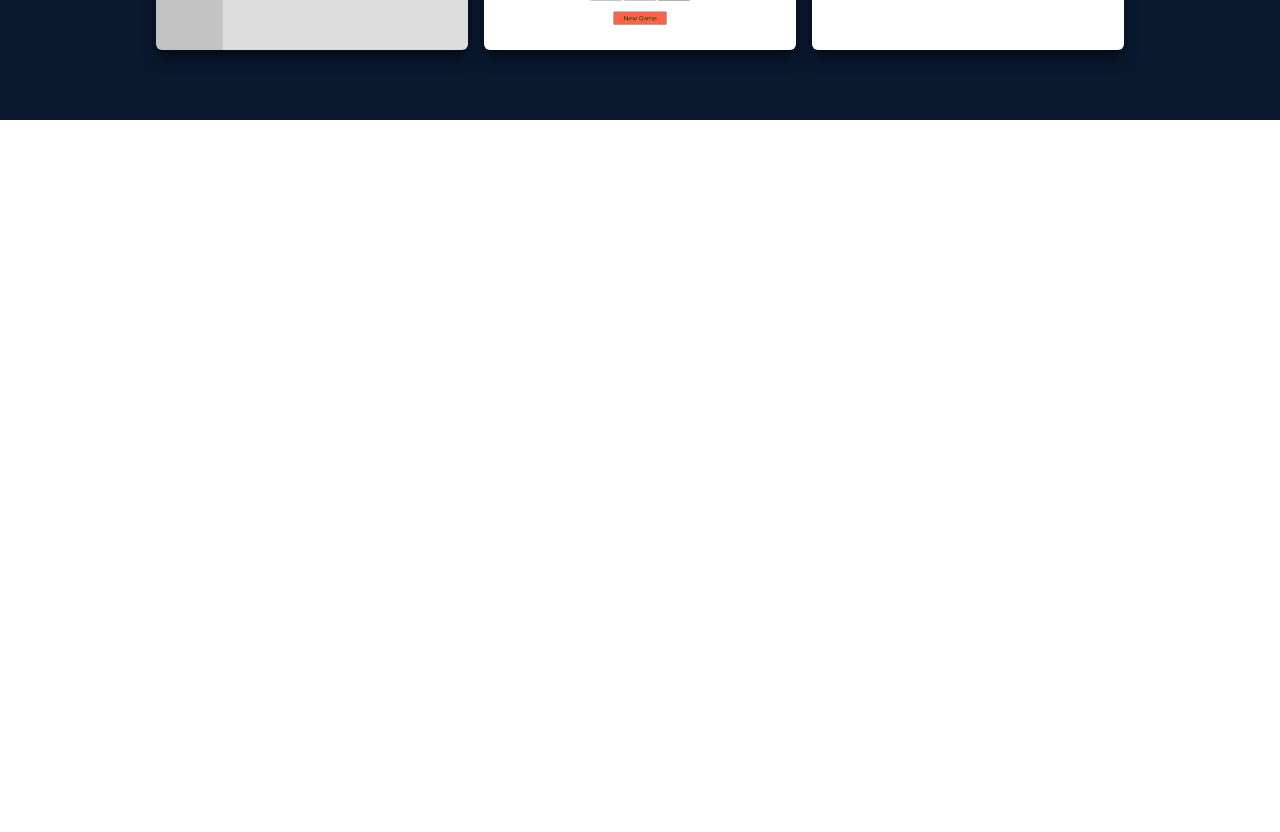
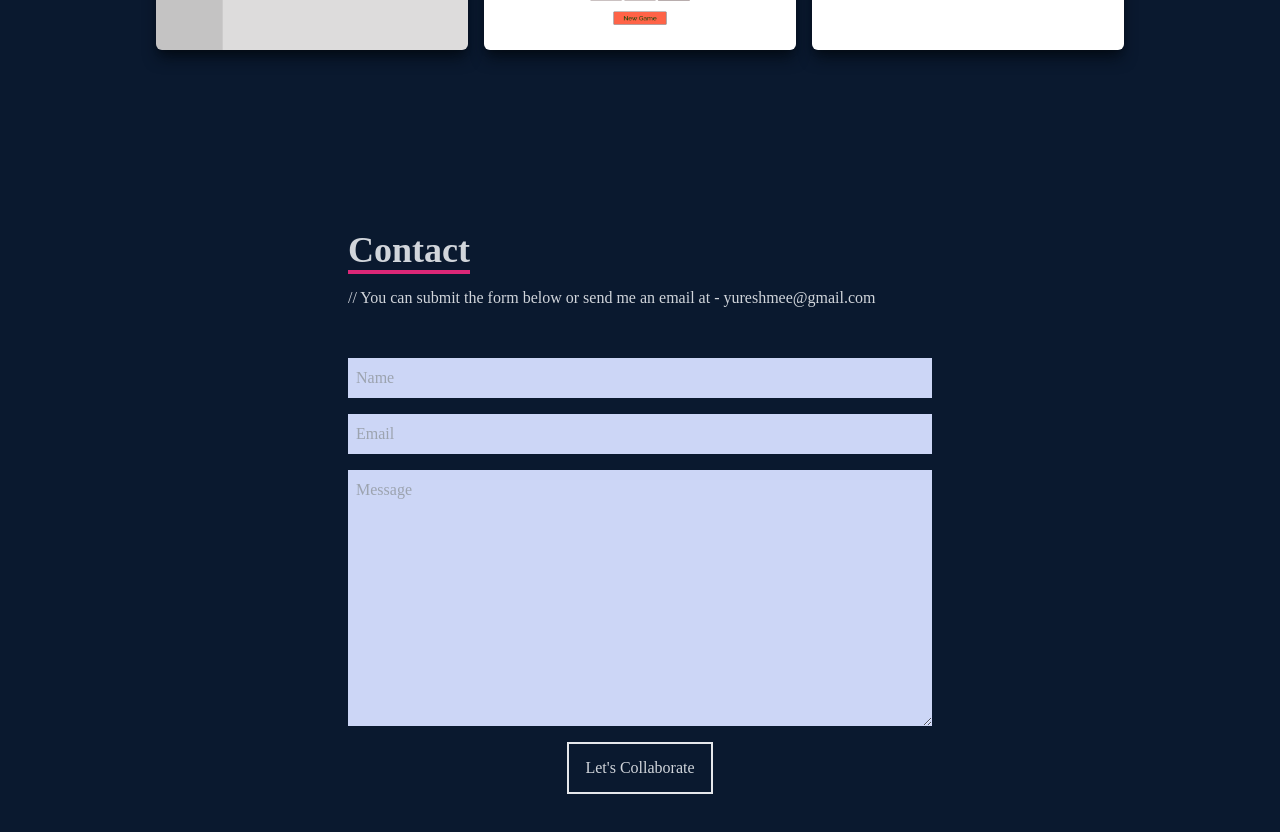
Before and after one commit to YureshMajhi/my-portfolio, a React (Create React App) app: page / in a window 1280 px wide. Shown: the part 3080-3912 px from the top of the page. Before the commit the page ends 3200 px from the top, so only its background shows below. Built offline with nearby package versions, Linux system fonts and the light colour scheme.

Commit message:
Contact section completed

```diff
--- a/src/App.js
+++ b/src/App.js
@@ -1,4 +1,5 @@
 import About from "./components/About";
+import Contact from "./components/Contact";
 import Home from "./components/Home";
 import Navbar from "./components/Navbar";
 import Skills from "./components/Skills";
@@ -12,6 +13,7 @@ function App() {
       <About />
       <Skills />
       <Work />
+      <Contact />
     </div>
   );
 }
--- /dev/null
+++ b/src/components/Contact.jsx
@@ -0,0 +1,46 @@
+import React from "react";
+
+const Contact = () => {
+  return (
+    <div className="w-full h-screen bg-[#0a192f] flex justify-center items-center">
+      <form
+        action=""
+        className="max-w-[600px] flex flex-col mx-auto w-full p-2"
+      >
+        <div className="pb-8 text-gray-300">
+          <p className="text-4xl font-bold border-b-4 border-pink-600 inline">
+            Contact
+          </p>
+          <p className="py-4">
+            // You can submit the form below or send me an email at -
+            yureshmee@gmail.com
+          </p>
+        </div>
+        <input
+          type="text"
+          name="name"
+          placeholder="Name"
+          className="p-2 bg-[#ccd6f6]"
+        />
+        <input
+          type="email"
+          name="email"
+          placeholder="Email"
+          className="my-4  bg-[#ccd6f6] p-2"
+        />
+        <textarea
+          name="message"
+          rows="10"
+          placeholder="Message"
+          className="p-2  bg-[#ccd6f6]"
+        ></textarea>
+
+        <button className="border-2 m-4 py-3 px-4 mx-auto text-gray-300 hover:bg-pink-600 hover:border-pink-600">
+          Let's Collaborate
+        </button>
+      </form>
+    </div>
+  );
+};
+
+export default Contact;
--- a/src/components/Skills.jsx
+++ b/src/components/Skills.jsx
@@ -8,7 +8,7 @@ import tailwind from "../assets/tailwind.png";
 
 const Skills = () => {
   return (
-    <div className="w-full h-screen bg-[#0a192f] text-gray-300">
+    <div className="w-full h-screen bg-[#0a192f] text-gray-300 flex justify-center items-center">
       {/* container */}
       <div className="w-full max-w-[1000px] flex flex-col px-2 mx-auto">
         <div>
```
